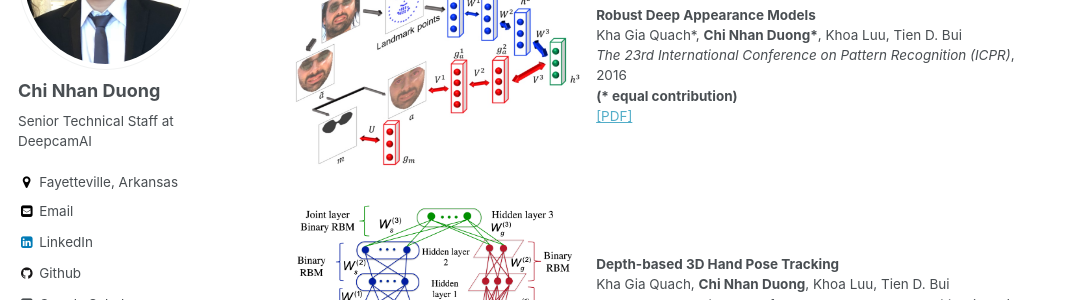
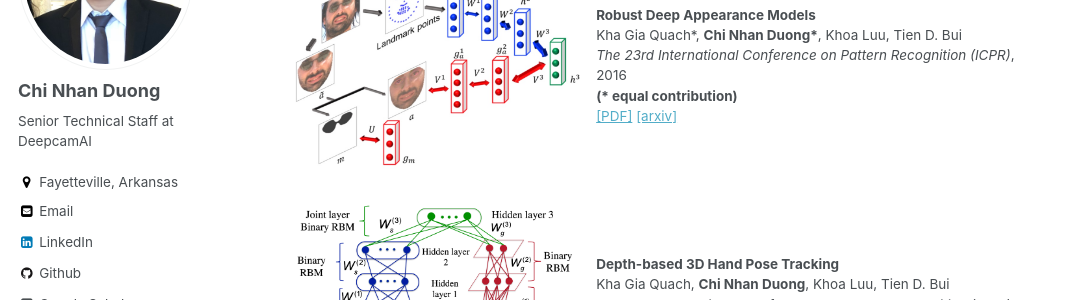
Before and after one commit to dcnhan/dcnhan.github.io, a Jekyll site: the page built from _pages/publications.md, in a window 1280 px wide and 900 px high, scrolled down 1890 px. Shown: the part 152-452 px from the top of the window, without its empty margins (0-1074 px from the left). Built offline with Jekyll 4.4.1, drawn with Linux system fonts in a browser that asks for light colours; some web fonts are replaced.

Commit message:
Build website

```diff
--- a/_pages/publications.md
+++ b/_pages/publications.md
@@ -88,6 +88,8 @@ author_profile: true
     <em>The 23rd International Conference on Pattern Recognition (ICPR)</em>, 2016<br>
     <b>(* equal contribution) </b><br>
     <a href="https://ieeexplore.ieee.org/abstract/document/7899665/">[PDF]</a>
+    <a href="https://arxiv.org/abs/1607.00659/">[arxiv]</a>
+
     </p></td></table>
 <table width="1200" align="center" border="0">
     <td width="40%" valign="top" align="center"><img src="/images/featured_DAMs.png" alt="thumbnail" width="300" height="240" style="border-style: none"></td>
```
